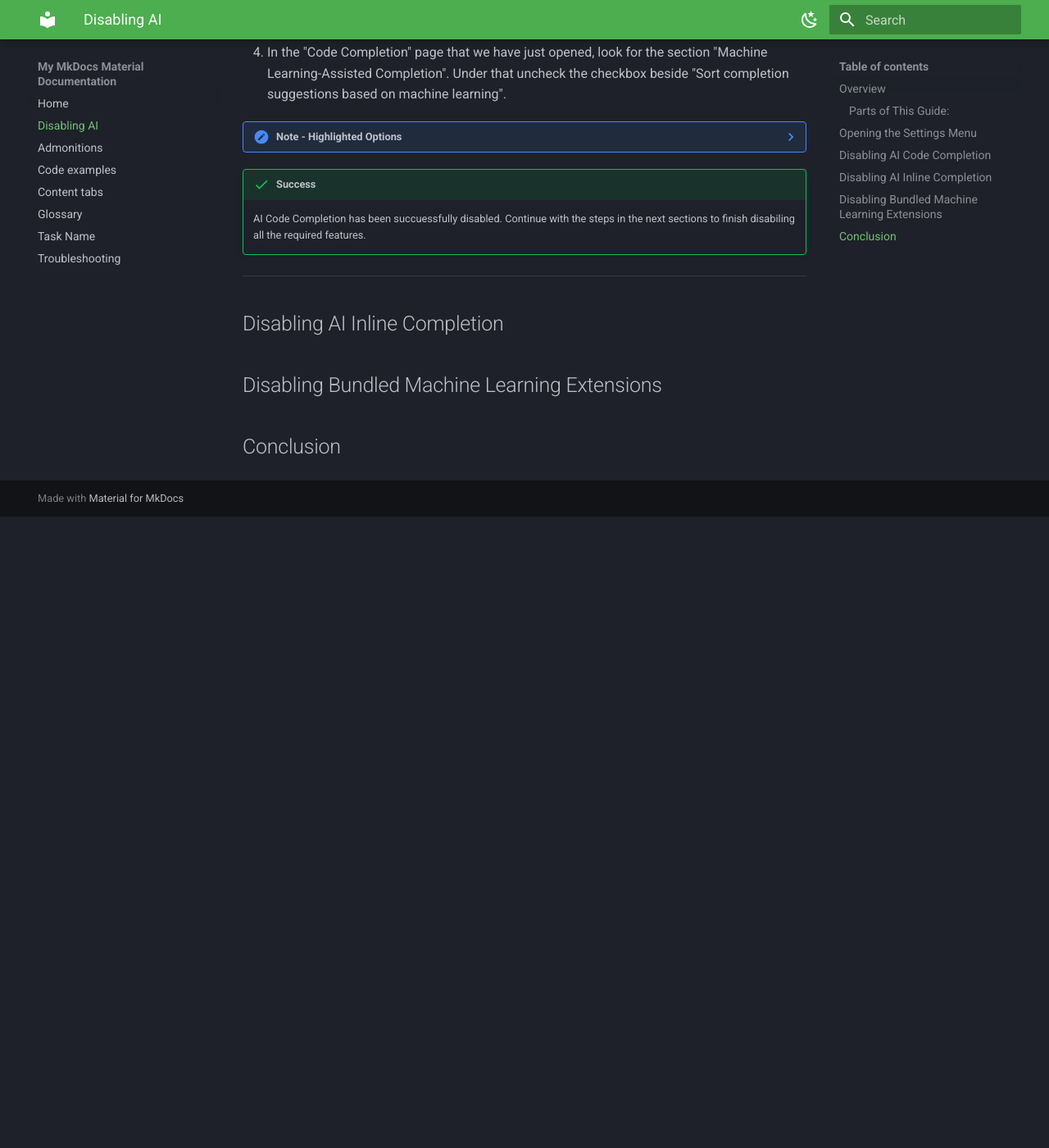
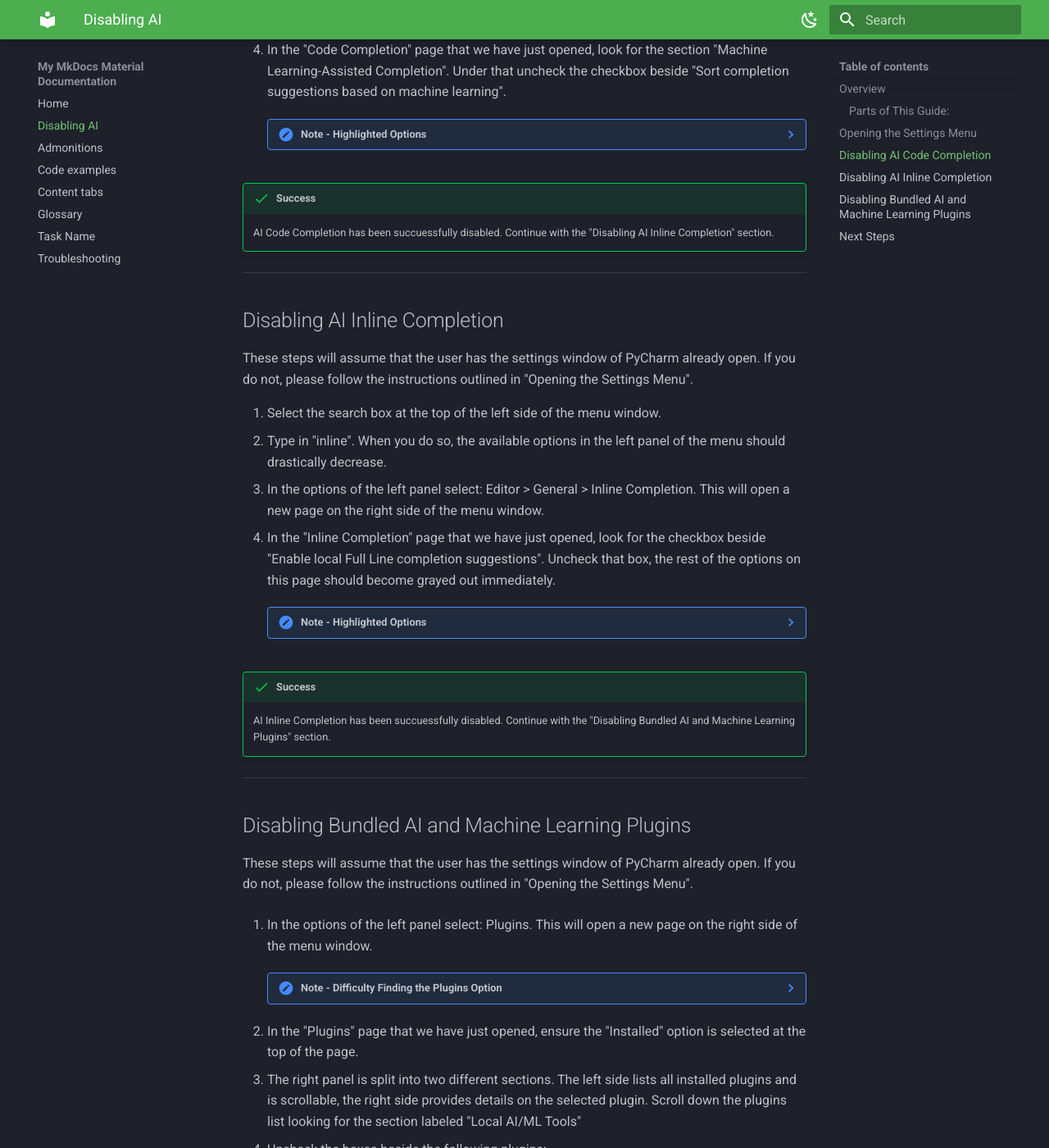
Before and after one commit to farahalterman/mkdocsDemo, an MkDocs documentation site: the page built from docs/Disabling-AI.md, in a window 1280 px wide and 1400 px high, scrolled down 1738 px. Shown: the whole window at 82% size. Built offline with MkDocs 1.6.1 and Material for MkDocs 9.7.7, drawn with Linux system fonts in a browser that asks for light colours; before the commit the page ends 2368 px from its top, so only the background shows below that; some of the changed text lies outside the part shown.

Commit message:
Finish disabling AI text

```diff
--- a/docs/Disabling-AI.md
+++ b/docs/Disabling-AI.md
@@ -1,4 +1,6 @@
 # Disabling AI
+
+[//]: # (TODO: Link first occurances of the word to the glossary)
 
 ## Overview
 AI can be a powerful tool for programmers, and is often preinstalled and enabled by default in applications.
@@ -17,7 +19,7 @@ This guide provides step-by-step instructions on what specific setting are neede
 1. Opening the Settings Menu,
 2. Disabling AI Code Completion,
 3. Disabling AI Inline Completion,
-4. Disabling Bundled Machine Learning Extensions
+4. Disabling Bundled AI and Machine Learning Plugins
 
 ??? note "Note - Possible Visual Differences"
 
@@ -49,8 +51,11 @@ left panel of the menu window to open, expand, or collapse them.
 
 !!! success "Success"
 
-    The settings menu has been successfully opened. The default keyboard shortcut to open the settings menu on Windows
-    is: `control + ,`. On macOS it is: `command + ,`.
+    The settings menu has been successfully opened. Continue with the "Disabling AI Inline Completion" section.
+
+??? note "Note - Settings Menu Shortcut"
+
+    The default keyboard shortcut to open the settings menu on Windows is: `control + ,`. On macOS it is: `command + ,`.
 
 ---
 
@@ -66,23 +71,85 @@ side of the menu window.
 4. In the "Code Completion" page that we have just opened, look for the section "Machine Learning-Assisted Completion".
 Under that uncheck the checkbox beside "Sort completion suggestions based on machine learning".
 
-??? note "Note - Highlighted Options"
+    ??? note "Note - Highlighted Options"
 
-    Because we have used the search feature, the menu has already highlighted the section and checkbox we are looking
-    for. This will happen anytime the search is used to locate a setting.
+        Because we have used the search feature, the menu has already highlighted the section and checkbox we are looking
+        for. This will happen anytime the search is used to locate a setting.
 
 !!! success "Success"
 
-    AI Code Completion has been succuessfully disabled. Continue with the steps in the next sections to finish
-    disabiling all the required features.
+    AI Code Completion has been succuessfully disabled. Continue with the "Disabling AI Inline Completion" section.
 
 
 ---
 
 ## Disabling AI Inline Completion
 
+These steps will assume that the user has the settings window of PyCharm already open. If you do not, please follow the
+instructions outlined in "Opening the Settings Menu".
 
-## Disabling Bundled Machine Learning Extensions
+1. Select the search box at the top of the left side of the menu window.
+2. Type in "inline". When you do so, the available options in the left panel of the menu should drastically decrease.
+3. In the options of the left panel select: Editor > General > Inline Completion. This will open a new page on the right
+   side of the menu window.
+4. In the "Inline Completion" page that we have just opened, look for the checkbox beside "Enable local Full Line
+completion suggestions". Uncheck that box, the rest of the options on this page should become grayed out immediately.
+
+    ??? note "Note - Highlighted Options"
+
+        Because we have used the search feature, the menu has already highlighted the section and checkbox we are looking
+        for. This will happen anytime the search is used to locate a setting.
+
+!!! success "Success"
+
+    AI Inline Completion has been succuessfully disabled. Continue with the "Disabling Bundled AI and Machine Learning
+    Plugins" section.
 
 
-## Conclusion
+---
+
+## Disabling Bundled AI and Machine Learning Plugins
+
+These steps will assume that the user has the settings window of PyCharm already open. If you do not, please follow the
+instructions outlined in "Opening the Settings Menu".
+
+1. In the options of the left panel select: Plugins. This will open a new page on the right side of the menu window.
+
+    ??? note "Note - Difficulty Finding the Plugins Option"
+
+        If you are having difficulty locating the plugins option, minimize the dropdown menus located in the left
+        portion of the settings window. The "Plugins" option is located at the highest level and is unable to be
+        minimized.
+
+2. In the "Plugins" page that we have just opened, ensure the "Installed" option is selected at the top of the page.
+3. The right panel is split into two different sections. The left side lists all installed plugins and is scrollable,
+the right side provides details on the selected plugin. Scroll down the plugins list looking for the section labeled
+"Local AI/ML Tools"
+4. Uncheck the boxes beside the following plugins:
+    * Full Line Code Completion
+    * Machine Learning Code Completion
+    * Machine Learning in Search Everywhere
+
+    !!! danger "Danger - Bundled Plugins May Differ"
+
+        The plugins that come preinstalled in PyCharm may be different than the ones mentioned in this guide in the
+        future. Please ensure you follow your instructor's requirements of which plugins to disable.
+
+    When a plugin has been disabled it will be grayed out and the checkbox will be empty.
+
+!!! success "Success"
+
+    The bundled AI & ML plugins have been succuessfully disabled. Continue to the Nest Steps section below.
+
+
+
+
+---
+
+## Next Steps
+
+If you followed all the previous steps in order, you will have successfully disabled the AI tools that are required to
+be disabled for COMP 1510, and are ready to move on to INSERT SECTION NAME HERE. If you were unable to locate any of the
+options, please follow this troubleshooting guide.
+
+[//]: # (TODO: add section name above +link and troubleshooting guide about reenableing plugins then disabilng in order)
```
Also changed, not shown: other parts of docs/Disabling-AI.md (+2 -2 lines), docs/glossary.md (+2 -1 lines).
